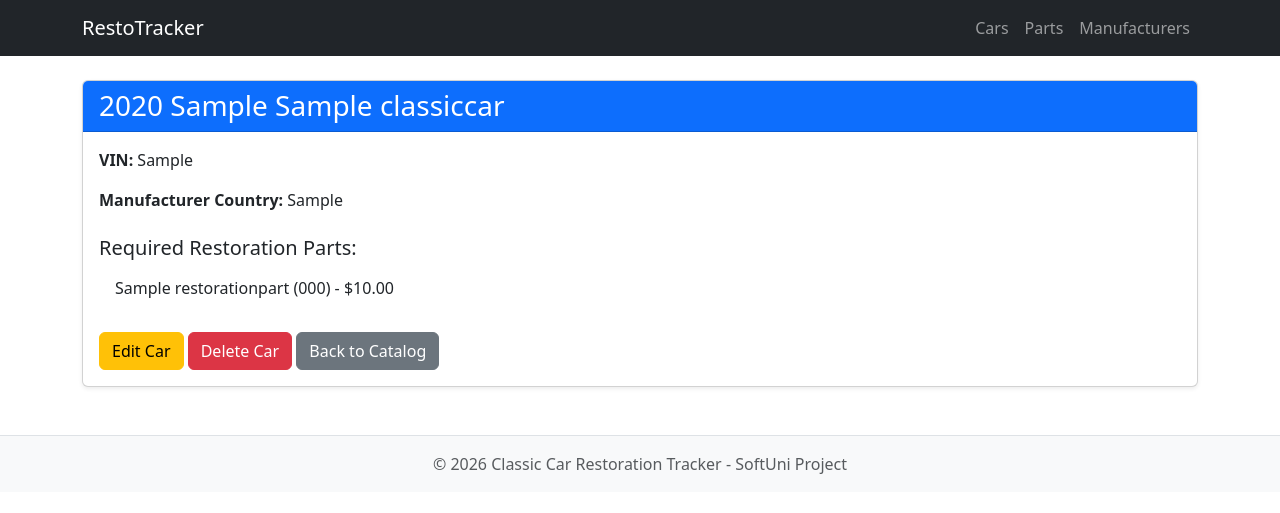
After one commit to niksata-ivanovw/classic-car-tracker, a Django app: page /vehicles/1/ in a window 1280 px wide. The commit adds this page. Shown: the top 513 px of the page. Run offline with Django 5.2, Linux system fonts and the light colour scheme; tables that the repository leaves empty hold one stand-in row (values such as "Sample post").

Commit message:
feat: add base layout and vehicles app templates

```diff
--- a/brands/urls.py
+++ b/brands/urls.py
@@ -2,6 +2,8 @@ from django.urls import path
 
 from brands.views import ManufacturerListView, ManufacturerCreateView
 
+
+app_name = 'brands'
 urlpatterns = [
     path('', ManufacturerListView.as_view(), name='manufacturer-list'),
     path('create/', ManufacturerCreateView.as_view(), name='manufacturer-create'),
--- a/templates/base.html
+++ b/templates/base.html
@@ -2,20 +2,31 @@
 <html lang="en">
 <head>
     <meta charset="utf-8">
+    <meta name="viewport" content="width=device-width, initial-scale=1">
     <title>Classic Car Restoration Tracker</title>
+    <link href="https://cdn.jsdelivr.net/npm/bootstrap@5.3.2/dist/css/bootstrap.min.css" rel="stylesheet">
 </head>
 <body>
-    <nav>
-
+    <nav class="navbar navbar-expand-lg navbar-dark bg-dark mb-4">
+        <div class="container">
+            <a class="navbar-brand" href="{% url 'vehicles:car-list' %}">RestoTracker</a>
+            <div class="navbar-nav">
+                <a class="nav-link" href="{% url 'vehicles:car-list' %}">Cars</a>
+                <a class="nav-link" href="{% url 'parts:part-list' %}">Parts</a>
+                <a class="nav-link" href="{% url 'brands:manufacturer-list' %}">Manufacturers</a>
+            </div>
+        </div>
     </nav>
 
-    <main>
+    <main class="container">
         {% block content %}
         {% endblock %}
     </main>
 
-    <footer>
-
+    <footer class="bg-light text-center py-3 mt-5 border-top">
+        <div class="container">
+            <p class="mb-0 text-muted">&copy; 2026 Classic Car Restoration Tracker - SoftUni Project</p>
+        </div>
     </footer>
 </body>
 </html>
--- /dev/null
+++ b/templates/vehicles/car_detail.html
@@ -0,0 +1,30 @@
+{% extends 'base.html' %}
+
+{% block content %}
+<div class="card shadow-sm mt-4">
+    <div class="card-header bg-primary text-white">
+        <h3 class="mb-0">{{ car.manufacture_year }} {{ car.manufacturer.country }} {{ car.model_name }}</h3>
+    </div>
+    <div class="card-body">
+        <p><strong>VIN:</strong> {{ car.vin }}</p>
+        <p><strong>Manufacturer Country:</strong> {{ car.manufacturer.country }}</p>
+
+        <h5 class="mt-4">Required Restoration Parts:</h5>
+        {% if car.required_parts.all %}
+            <ul class="list-group list-group-flush mb-4">
+                {% for part in car.required_parts.all %}
+                    <li class="list-group-item">{{ part.name }} ({{ part.part_number }}) - ${{ part.price }}</li>
+                {% endfor %}
+            </ul>
+        {% else %}
+            <p class="text-muted mb-4">No parts currently assigned to this vehicle</p>
+        {% endif %}
+
+        <div class="mt-2">
+            <a href="{% url 'vehicles:car-update' car.pk %}" class="btn btn-warning">Edit Car</a>
+            <a href="{% url 'vehicles:car-delete' car.pk %}" class="btn btn-danger">Delete Car</a>
+            <a href="{% url 'vehicles:car-list' %}" class="btn btn-secondary">Back to Catalog</a>
+        </div>
+    </div>
+</div>
+{% endblock %}
```
Also changed, not shown: templates/vehicles/car_confirm_delete.html (added, +23 -0 lines), templates/vehicles/car_form.html (added, +23 -0 lines), templates/vehicles/car_list.html (added, +26 -0 lines).
